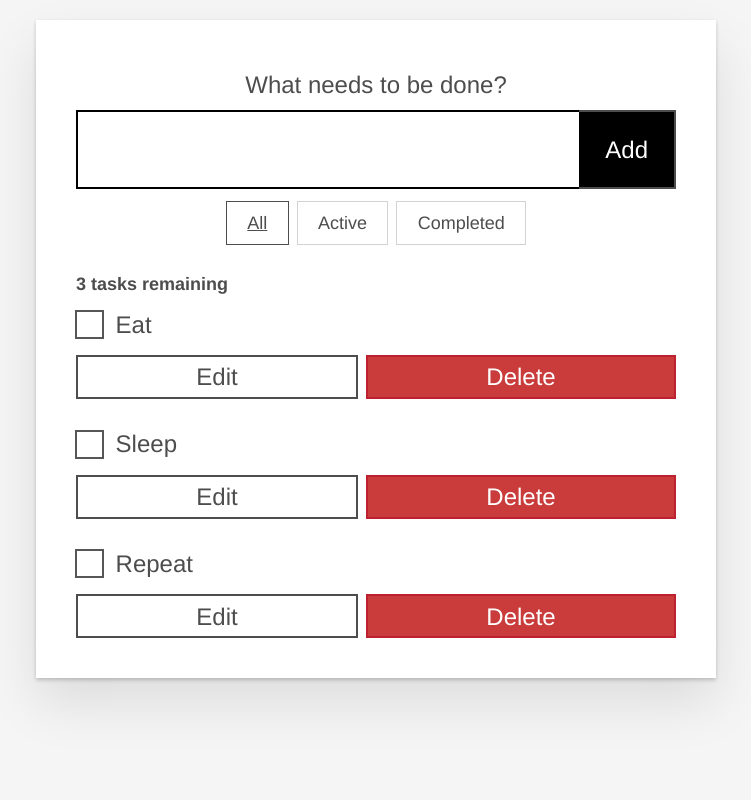
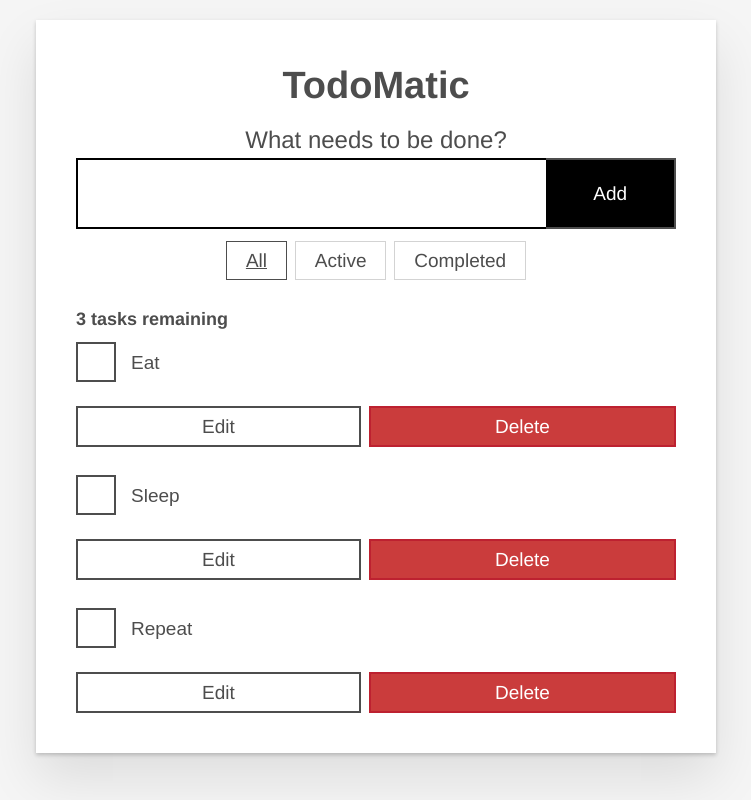
Before and after one commit to dengeist/moz-todo-react, a React (Create React App) app: page / in a window 1280 px wide. Shown: the whole page, without its empty margins (264-1015 px from the left). Built offline with nearby package versions, Linux system fonts and the light colour scheme.

Commit message:
Hella cleanups

```diff
--- a/src/components/App.js
+++ b/src/components/App.js
@@ -1,25 +1,31 @@
 /* eslint-disable jsx-a11y/no-redundant-roles */
 
 import React from "react";
+import Todo from "./Todo";
 
 class App extends React.Component {
   render() {
     return (
       <div className="todoapp stack-large">
         <form>
-          <label htmlFor="new-todo-input" className="new-todo-label">
+          <h1>TodoMatic</h1>
+          <h2 className="label-wrapper">
+            <label htmlFor="new-todo-input" className="label__lg">
               What needs to be done?
             </label>
+          </h2>
+          <div class="left__5-6">
             <input
               type="text"
               id="new-todo-input"
-            className="new-todo-input input__fw"
+              className="input input__lg"
               name="text"
               autoComplete="off"
             />
             <button type="submit" className="btn btn__primary new-todo-btn">
               Add
             </button>
+          </div>
         </form>
         <div className="filters btn-group stack-exception">
           <button type="button" className="btn toggle-btn" aria-pressed="true">
--- a/src/custom-checkboxes.css
+++ b/src/custom-checkboxes.css
@@ -1,129 +1,125 @@
 /* CHECKBOX STYLES */
+.c-label {
+  font-family: Arial, sans-serif;
+  -webkit-font-smoothing: antialiased;
+  -moz-osx-font-smoothing: grayscale;
+  font-weight: 400;
+  font-size: 16px;
+  font-size: 1rem;
+  line-height: 1.25;
+  color: #0b0c0c;
+  display: block;
+  margin-bottom: 5px;
+}
+
+.c-input {
+  font-family: Arial, sans-serif;
+  -webkit-font-smoothing: antialiased;
+  -moz-osx-font-smoothing: grayscale;
+  font-weight: 400;
+  font-size: 16px;
+  font-size: 1rem;
+  line-height: 1.25;
+  box-sizing: border-box;
+  width: 100%;
+  height: 40px;
+  height: 2.5rem;
+  margin-top: 0;
+  padding: 5px;
+  border: 2px solid #0b0c0c;
+  border-radius: 0;
+  -webkit-appearance: none;
+  -moz-appearance: none;
+  appearance: none;
+}
+
+.c-input:focus {
+  outline: 3px dashed #fd0;
+  outline-offset: 0;
+  box-shadow: inset 0 0 0 2px;
+}
+
 .c-cb {
-  display: inline-block;
-  padding-left: 1.4em;
+  font-family: Arial, sans-serif;
+  -webkit-font-smoothing: antialiased;
+  font-weight: 400;
+  font-size: 1.6rem;
+  line-height: 1.25;
+  display: block;
   position: relative;
+  min-height: 40px;
+  margin-bottom: 10px;
+  padding-left: 40px;
+  clear: left;
 }
 
 .c-cb > input[type="checkbox"] {
-  font: inherit;
-  -moz-appearance: none;
-  -webkit-appearance: none;
-  appearance: none;
+  -webkit-font-smoothing: antialiased;
+  cursor: pointer;
+  position: absolute;
+  z-index: 1;
+  top: -2px;
+  left: -2px;
+  width: 44px;
+  height: 44px;
   margin: 0;
-  opacity: 0.00001;
-  position: absolute;
-  vertical-align: top;
-  z-index: 2;
-}
-
-/**
- * Make sure the label is only as wide as the
- * inner text requires it to be.
- * The label should not be a block element
- * or run 100% width of its container.
- * Why would someone expect to click
- * white space on the opposite side of the
- * screen to have a checkbox checked?
- */
-.c-cb > label {
-  display: inline-block;
-  padding-left: 0.25em;
-}
-
-/**
- * Note, the :before pseudo-element is the new
- * "bounds" or "box" of the checkbox.
- * It must be the same height, width and
- * position of the native checkbox element.
- */
-.c-cb > label:before,
-.c-cb > input[type="checkbox"] {
-  position: absolute;
-  width: 1.125em;
-  height: 1.125em;
-  left: 0;
-  top: 0.145em;
-}
-
-/**
- * Base styles for use on both
- * pseudo elements.
- */
-.c-cb > label:before,
-.c-cb > label:after {
-  border: 1px solid;
-  content: " ";
-  position: absolute;
-  transition: border-color 0.2s ease-in-out, box-shadow 0.2s ease-in-out,
-    transform 0.2s ease-in-out;
-}
-
-/**
- * Styles for the custom box boundary.
- */
-.c-cb > label:before {
-  position: absolute;
-  border-color: #565656;
-  box-shadow: 0 0 0 1px #565656;
-}
-
-/**
- * This recreates the "check" mark.
- */
-.c-cb > label:after {
-  position: absolute;
-  border: 0;
-  border-bottom: 4px solid #565656;
-  border-right: 4px solid #565656;
-  height: 0.85em;
-  left: 0.325em;
-  top: 0.145em;
-  transform-origin: center center;
-  transform: rotate(45deg) scale(0);
-  width: 0.5em;
+  opacity: 0;
 }
 
 .c-cb > label {
-  width: unset;
+  font-size: inherit;
+  font-family: inherit;
+  line-height: inherit;
+  display: inline-block;
+  margin-bottom: 0;
+  padding: 8px 15px 5px;
+  cursor: pointer;
+  touch-action: manipulation;
 }
 
-/**
- * ** Defining States **
- */
-.c-cb > input:checked ~ label:before {
-  border-color: transparent;
-  box-shadow: 0 0 0 2px #0d5192;
+.c-cb > label::before {
+  content: "";
+  box-sizing: border-box;
+  position: absolute;
+  top: 0;
+  left: 0;
+  width: 40px;
+  height: 40px;
+  border: 2px solid currentColor;
+  background: transparent;
 }
 
-.c-cb > input:focus ~ label:before {
-  border-color: transparent;
-  box-shadow: 0 0 0 2px #228bec;
-  outline: 2px dashed #228bec;
-  outline-offset: 4px;
+.c-cb > input[type="checkbox"]:focus + label::before {
+  border-width: 4px;
+  outline: 3px dashed #228bec;
 }
 
-.c-cb > input:checked ~ label:after {
-  transform: rotate(45deg) scale(0.8);
+.c-cb > label::after {
+  box-sizing: content-box;
+  content: "";
+  position: absolute;
+  top: 11px;
+  left: 9px;
+  width: 18px;
+  height: 7px;
+  transform: rotate(-45deg);
+  border: solid;
+  border-width: 0 0 5px 5px;
+  border-top-color: transparent;
+  opacity: 0;
+  background: transparent;
 }
 
-.c-cb > input:checked:focus ~ label:after {
-  border-color: #228bec;
+.c-cb > input[type="checkbox"]:checked + label::after {
+  opacity: 1;
 }
 
-.c-cb > input[disabled] ~ label {
-  opacity: 0.625;
+@media only screen and (min-width: 40rem) {
+  .c-label,
+  .c-input,
+  .c-cb {
+    font-size: 19px;
+    font-size: 1.9rem;
+    line-height: 1.31579;
+  }
 }
-
-/* placeholder design until a better required
-   design pattern can be created */
-.c-cb > input:invalid ~ label:before {
-  border-color: #f00;
-  box-shadow: 0 0 0 1px #f00;
-}
-
-.c-cb > input:invalid:focus ~ label:before {
-  box-shadow: 0 0 0 2px #f00;
-}
-
-/* END CHECKBOX STYLES */
--- a/src/index.css
+++ b/src/index.css
@@ -5,8 +5,7 @@
   box-sizing: border-box;
 }
 *:focus {
-  outline: 2px dashed #000;
-  outline-offset: 2px;
+  outline: 3px dashed #000;
 }
 
 html {
@@ -62,18 +61,17 @@ body {
   width: 100%;
   max-width: 68rem;
   margin: 0 auto;
-  font: 1.8rem/1.25 "Helvetica Neue", Helvetica, Arial, sans-serif;
+  font: 1.6rem/1.25 "Helvetica Neue", Helvetica, Arial, sans-serif;
   background-color: #f5f5f5;
   color: #4d4d4d;
   -moz-osx-font-smoothing: grayscale;
   -webkit-font-smoothing: antialiased;
 }
 
-@media screen and (min-width: 550px) {
+@media screen and (min-width: 620px) {
   body {
-    font-size: 2.4rem;
-    line-height: 1.4;
-    font-weight: 300;
+    font-size: 1.9rem;
+    line-height: 1.31579;
   }
 }
 
@@ -86,14 +84,13 @@ body {
 }
 
 .btn {
-  padding: 0.4rem 0.8rem;
+  padding: 0.8rem 1rem 0.7rem;
   border: 0.2rem solid #4d4d4d;
-  min-height: 4.4rem;
   cursor: pointer;
   text-transform: capitalize;
 }
+
 .btn.toggle-btn {
-  font-size: 1.8rem;
   border-width: 1px;
   border-color: #d3d3d3;
 }
@@ -135,6 +132,23 @@ body {
   margin-left: 0.8rem;
 }
 
+.label-wrapper {
+  margin: 0;
+  flex: 0 0 100%;
+  text-align: center;
+}
+
+.left__5-6 {
+  display: flex;
+}
+
+.left__5-6 > :first-child {
+  flex: 6 6 auto;
+}
+.left__5-6 > :last-child {
+  flex: 1.5 1.5 100px;
+}
+
 /* End global styles */
 
 .todoapp {
@@ -152,34 +166,39 @@ body {
   }
 }
 
-.todoapp > form {
-  display: flex;
-  flex-wrap: wrap;
+.todoapp h1 {
+  display: block;
+  width: 100%;
+  text-align: center;
+  margin: 0;
+  margin-bottom: 1rem;
 }
-.new-todo-label {
-  flex: 0 0 100%;
-  line-height: 1.4;
+.label__lg {
+  line-height: 1.01567;
   font-weight: 300;
   padding: 0.8rem;
+  margin-bottom: 1rem;
   text-align: center;
 }
 
-.new-todo-input {
-  flex: 4 4 auto;
+.input__lg {
   min-width: 0;
-  padding: 1em;
+  padding: 2rem;
   border: 2px solid #000;
   border-right: 0;
 }
 
-.new-todo-input:focus {
+.input__lg:focus {
   border-color: #4d4d4d;
   outline-offset: -0.6rem;
+  box-shadow: none;
+}
+
+[class*="__lg"] {
+  font-size: 2.4rem;
 }
 
 .new-todo-btn {
-  flex: 1 1 auto;
-  font-weight: 400;
   border-left: 0;
 }
 .new-todo-btn:focus {
--- a/src/index.js
+++ b/src/index.js
@@ -6,4 +6,4 @@ import "./custom-checkboxes.css";
 
 import App from "./components/App";
 
-ReactDOM.render(<App />, document.getElementById("root"));
+ReactDOM.render(<App subject="world" />, document.getElementById("root"));
```
Lines whose indentation alone changed are shown as unchanged.
